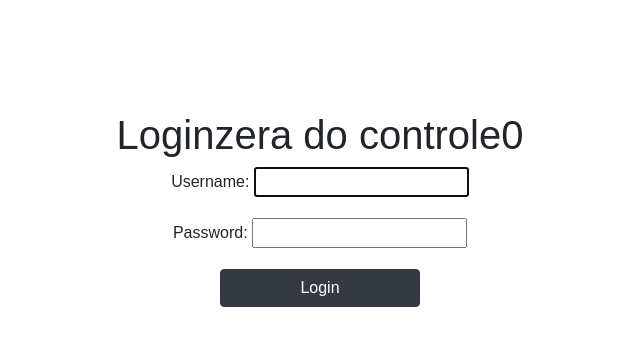
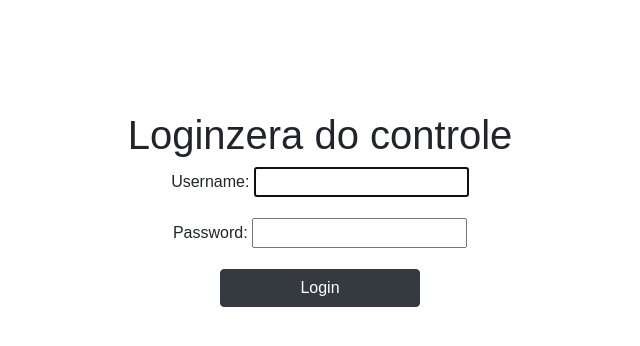
Before and after one commit to vinisantt/registrin, a Django app: page /login/ in a window 1280 px wide. Shown: the top 346 px of the page, without its empty margins (320-960 px from the left). Run offline with Django 3.2, Linux system fonts and the light colour scheme; some libraries are stand-ins or nearby versions; some web fonts are replaced.

```diff
--- a/frequencia/templates/registration/login.html
+++ b/frequencia/templates/registration/login.html
@@ -7,7 +7,7 @@
 
 
 <div style="margin: 10% auto; text-align:center;">
-        <h1>Loginzera do controle0
+        <h1>Loginzera do controle
         </h1>
 
 
```
